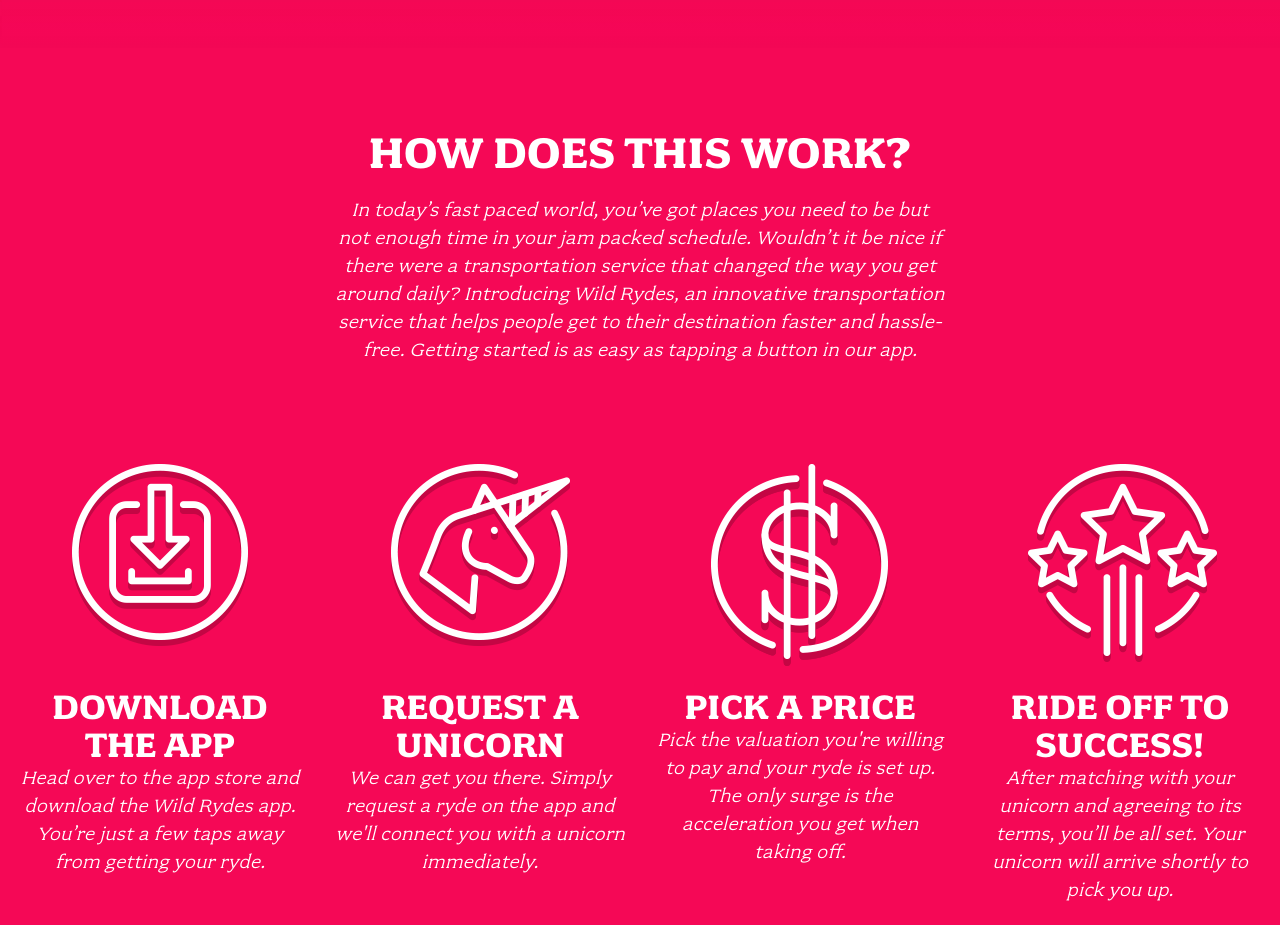
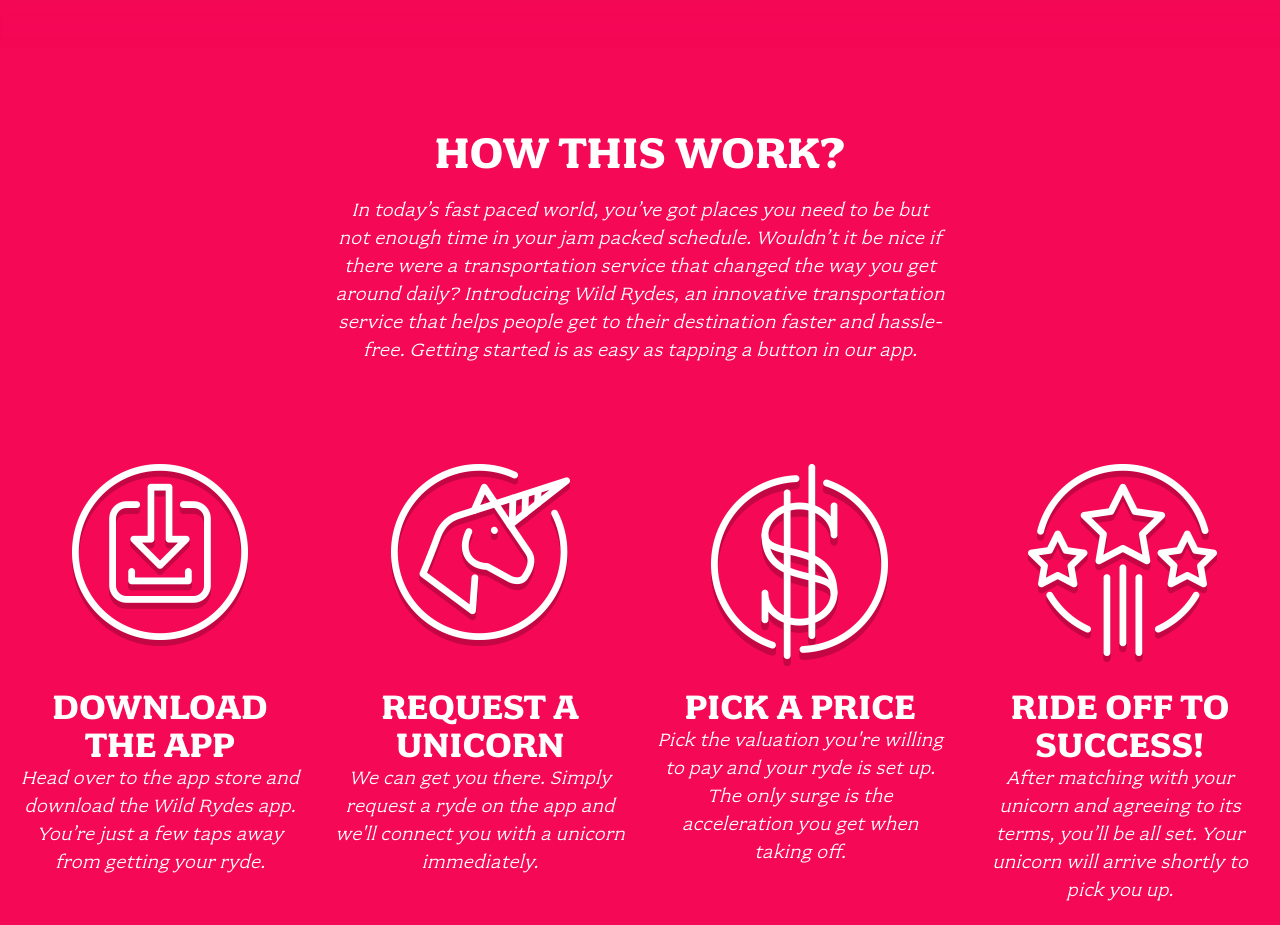
Before and after one commit to sunilkurthakoti/Wild-rydes-Webapp, a plain HTML site: page index.html in a window 1280 px wide. Shown: the part 900-1825 px from the top of the page. Drawn offline with Linux system fonts and the light colour scheme.

Commit message:
Update index.html

```diff
--- a/index.html
+++ b/index.html
@@ -30,7 +30,7 @@
 
   <section class="home-about">
     <div class="row column large-9 xlarge-6 xxlarge-4">
-      <h2 class="section-title">How Does This Work?</h2>
+      <h2 class="section-title">How This Work?</h2>
       <p class="content">
         In today’s fast paced world, you’ve got places you need to be but not enough time in your jam packed schedule. Wouldn’t it be nice if there were a transportation service that changed the way you get around daily? Introducing Wild Rydes, an innovative transportation service that helps people get to their destination faster and hassle-free. Getting started is as easy as tapping a button in our app.
       </p>
```
